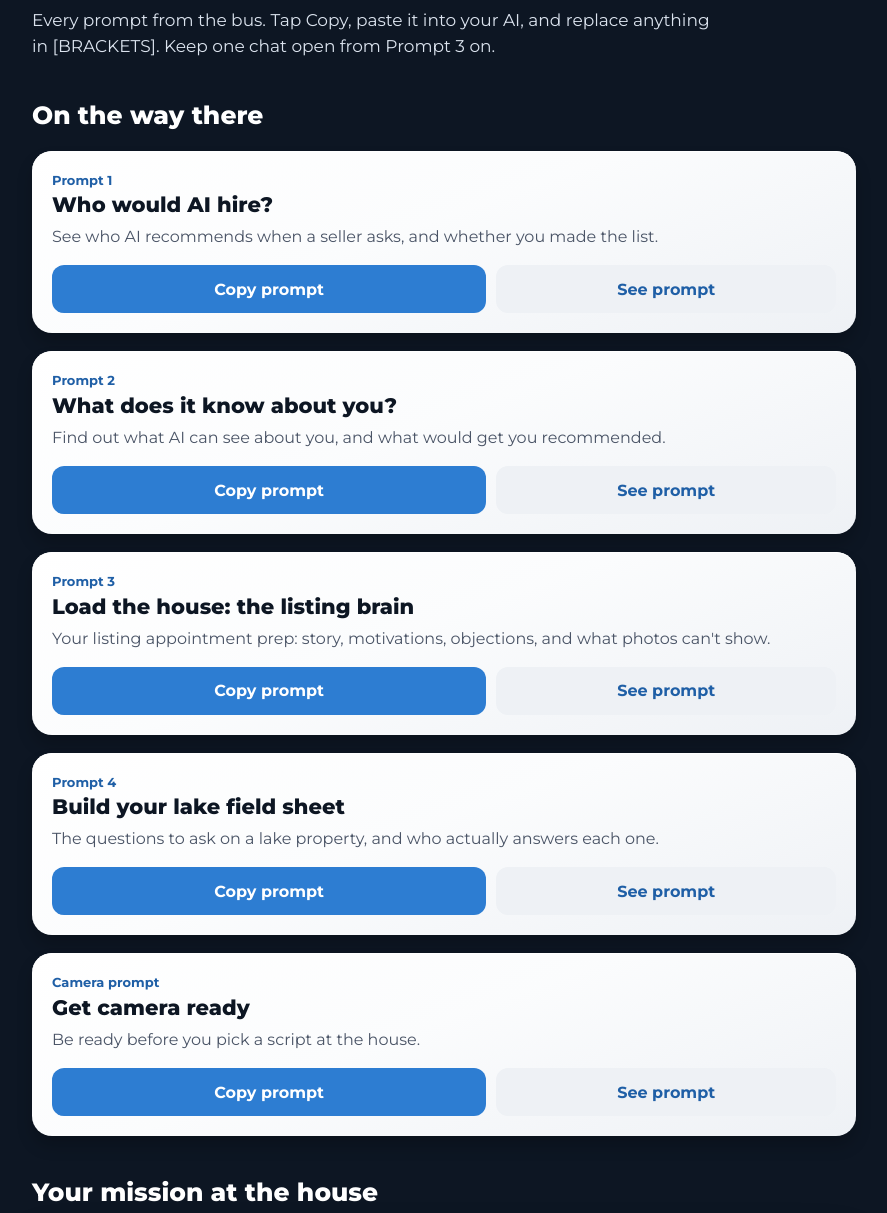
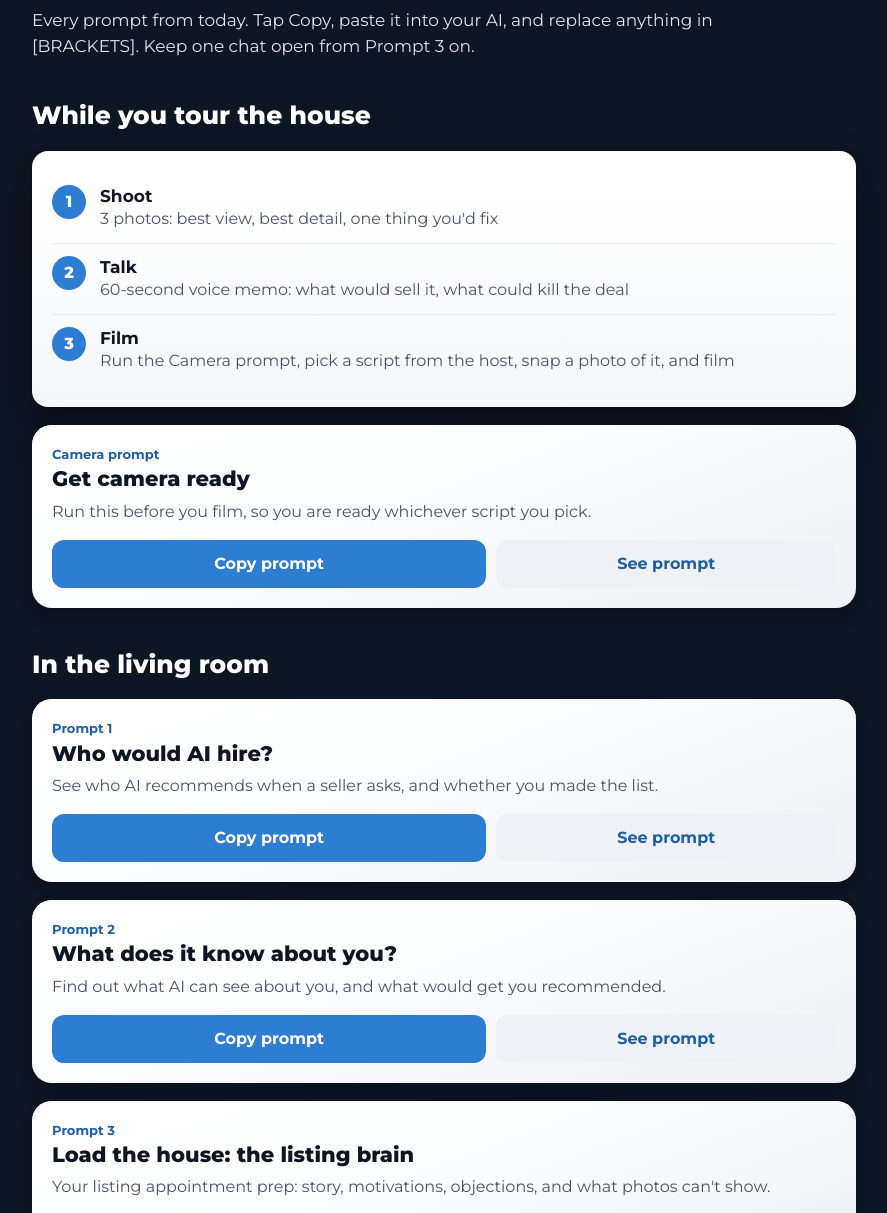
Before and after one commit to iambradass/classes-com, a plain HTML site: page lake/index.html in a window 1280 px wide. Shown: the part 199-1412 px from the top of the page, without its empty margins (196-1083 px from the left). Drawn offline with Linux system fonts and the light colour scheme.

Commit message:
Long Cove kit: class moved from the bus to the house
Co-Authored-By: Claude Opus 5.5 <noreply@anthropic.com>
Claude-Session: https://claude.ai/code/session_017R4WDfF8W5dsRvYGxh2QcH

```diff
--- a/lake/index.html
+++ b/lake/index.html
@@ -32,6 +32,7 @@ button,.btn{font:700 16px Montserrat,-apple-system,Helvetica,Arial,sans-serif;mi
 .gf{margin-top:16px;padding-top:14px;border-top:1px solid rgba(255,255,255,.14);font-size:15px;color:#dbe3ee}
 .gf b{color:#fff}
 .sheet{background:linear-gradient(180deg,#fff 0%,#f6f7f9 100%);color:#0d1623;border-radius:16px;padding:22px 20px;box-shadow:0 1px 1px rgba(0,0,0,.08),0 3px 8px rgba(0,0,0,.14),0 20px 44px rgba(0,0,0,.32)}
+.sheet.gap{margin-bottom:18px}
 .row{display:flex;gap:14px;padding:12px 0}
 .row+.row{border-top:1px solid #e6e9ee}
 .row>i{flex:none;width:34px;height:34px;border-radius:50%;background:#2d7dd2;color:#fff;font-style:normal;font-weight:800;display:flex;align-items:center;justify-content:center}
@@ -46,8 +47,23 @@ button,.btn{font:700 16px Montserrat,-apple-system,Helvetica,Arial,sans-serif;mi
 @media(min-width:760px){h1{font-size:52px}.links{grid-template-columns:1fr 1fr}}
 </style></head><body><main class="wrap">
 <h1>Your Long Cove <span>kit</span></h1>
-<p class="sub">Every prompt from the bus. Tap Copy, paste it into your AI, and replace anything in [BRACKETS]. Keep one chat open from Prompt 3 on.</p>
-<h2>On the way there</h2>
+<p class="sub">Every prompt from today. Tap Copy, paste it into your AI, and replace anything in [BRACKETS]. Keep one chat open from Prompt 3 on.</p>
+<h2>While you tour the house</h2>
+<div class="sheet gap"><div class="row"><i>1</i><div><b>Shoot</b><span>3 photos: best view, best detail, one thing you&#x27;d fix</span></div></div><div class="row"><i>2</i><div><b>Talk</b><span>60-second voice memo: what would sell it, what could kill the deal</span></div></div><div class="row"><i>3</i><div><b>Film</b><span>Run the Camera prompt, pick a script from the host, snap a photo of it, and film</span></div></div></div>
+<article class="pt"><div class="pf"><p class="pn">Camera prompt</p><h3>Get camera ready</h3><p class="pw">Run this before you film, so you are ready whichever script you pick.</p><div class="act"><button class="cp" data-t="prC">Copy prompt</button><button class="sh" data-s="pbC" aria-expanded="false">See prompt</button></div></div><div class="pb" id="pbC"><pre id="prC">I will be on camera today at 12133 Lighthouse Lane W, a lakefront luxury home in Long Cove, a gated golf and lake community on Cedar Creek Lake. The host will have scripts ready and I pick one, but I have not seen them yet. Get me ready.
+
+HOW I INTRODUCE MYSELF: [YOUR NAME, BROKERAGE, AND WHAT YOU DO]
+WHAT I WANT TO BE KNOWN FOR: [LIKE LAKE HOMES, LUXURY, OR YOUR AREA]
+
+Give me:
+1. A 10-second opener that sounds like me and is easy to say out loud.
+2. Three questions to ask myself so I pick the script that helps my business, not just this listing.
+3. Three short lines I could use to make any script sound more like me.
+4. Five on-camera tips for someone who doesn&#x27;t love being on camera.
+5. What to avoid saying: Fair Housing issues, price or value claims, and anything I can&#x27;t back up.
+
+Keep it short enough to read on my phone at the house.</pre><p class="gf"><b>At the house:</b> Snap a photo of the script you picked, add it to this chat, and say: &quot;Make this sound like me. Same length, same facts, easy to say out loud.&quot; Check with the host before you change anything.</p></div></article>
+<h2>In the living room</h2>
 <article class="pt"><div class="pf"><p class="pn">Prompt 1</p><h3>Who would AI hire?</h3><p class="pw">See who AI recommends when a seller asks, and whether you made the list.</p><div class="act"><button class="cp" data-t="pr1">Copy prompt</button><button class="sh" data-s="pb1" aria-expanded="false">See prompt</button></div></div><div class="pb" id="pb1"><pre id="pr1">A seller has a $5 million lakefront home on Cedar Creek Lake, Texas and wants to hire a listing agent. Search the web. Who are the top 5 agents you would recommend, and what specifically made you pick each one?
 
 Then do the same for luxury homes in [YOUR MARKET].</pre><p class="gf"><b>Been to my class? Go further:</b> Run it in a second AI tool and compare the names. Different tools read different sources.</p></div></article><article class="pt"><div class="pf"><p class="pn">Prompt 2</p><h3>What does it know about you?</h3><p class="pw">Find out what AI can see about you, and what would get you recommended.</p><div class="act"><button class="cp" data-t="pr2">Copy prompt</button><button class="sh" data-s="pb2" aria-expanded="false">See prompt</button></div></div><div class="pb" id="pb2"><pre id="pr2">Search the web for [MY NAME], a real estate agent with [MY BROKERAGE] in [MY CITY].
@@ -74,7 +90,7 @@ Give me, short and in plain English:
 4. OBJECTIONS: the five hardest things a buyer or seller will raise, each with a one-line answer.
 5. WHAT PHOTOS CAN&#x27;T SHOW: five things I should notice in person.
 
-Do not give an opinion of value. Use only the facts above, and mark anything you are assuming.</pre><p class="gf"><b>Been to my class? Go further:</b> Add: &quot;Also build a privacy plan for this kind of seller: what can be emailed, what stays phone-only, and what goes through their attorney.&quot;</p></div></article><article class="pt"><div class="pf"><p class="pn">Prompt 4</p><h3>Build your lake field sheet</h3><p class="pw">The questions to ask on a lake property, and who actually answers each one.</p><div class="act"><button class="cp" data-t="pr4">Copy prompt</button><button class="sh" data-s="pb4" aria-expanded="false">See prompt</button></div></div><div class="pb" id="pb4"><pre id="pr4">Stay on this same property. Build me a one-screen field sheet for walking it today. It is on Cedar Creek Lake, a Tarrant Regional Water District (TRWD) reservoir.
+Do not give an opinion of value. Use only the facts above, and mark anything you are assuming.</pre><p class="gf"><b>Been to my class? Go further:</b> Add: &quot;Also build a privacy plan for this kind of seller: what can be emailed, what stays phone-only, and what goes through their attorney.&quot;</p></div></article><article class="pt"><div class="pf"><p class="pn">Prompt 4</p><h3>Build your lake field sheet</h3><p class="pw">The questions to ask on a lake property, and who actually answers each one.</p><div class="act"><button class="cp" data-t="pr4">Copy prompt</button><button class="sh" data-s="pb4" aria-expanded="false">See prompt</button></div></div><div class="pb" id="pb4"><pre id="pr4">Stay on this same property. Build me a one-screen field sheet of what to check on a lake home like this. It is on Cedar Creek Lake, a Tarrant Regional Water District (TRWD) reservoir.
 
 Group the questions under:
 - Water and shoreline (dock and bulkhead permits, flood easement, water levels)
@@ -85,23 +101,7 @@ Group the questions under:
 
 For each question, say who answers it: listing agent, HOA, TRWD, inspector, insurance agent, surveyor, title company, or attorney.
 
-Then star the 5 that matter most today. Keep it tight enough to read on a phone. Do not state legal conclusions or quote rules you aren&#x27;t sure of. Tell me where to confirm instead.</pre><p class="gf"><b>Been to my class? Go further:</b> Add: &quot;Turn the top 5 into a client-ready risk register: the risk, what we do about it, and the decision deadline.&quot;</p></div></article><article class="pt"><div class="pf"><p class="pn">Camera prompt</p><h3>Get camera ready</h3><p class="pw">Be ready before you pick a script at the house.</p><div class="act"><button class="cp" data-t="prC">Copy prompt</button><button class="sh" data-s="pbC" aria-expanded="false">See prompt</button></div></div><div class="pb" id="pbC"><pre id="prC">I will be on camera at this property today. The host will have scripts ready and I pick one, but I have not seen them yet. Get me ready, using what is already in this chat.
-
-HOW I INTRODUCE MYSELF: [YOUR NAME, BROKERAGE, AND WHAT YOU DO]
-WHAT I WANT TO BE KNOWN FOR: [LIKE LAKE HOMES, LUXURY, OR YOUR AREA]
-
-Give me:
-1. A 10-second opener that sounds like me and is easy to say out loud.
-2. Three questions to ask myself so I pick the script that helps my business, not just this listing.
-3. Three short lines I could use to make any script sound more like me.
-4. Five on-camera tips for someone who doesn&#x27;t love being on camera.
-5. What to avoid saying: Fair Housing issues, price or value claims, and anything I can&#x27;t back up.
-
-Keep it short enough to read on my phone at the house.</pre><p class="gf"><b>At the house:</b> Snap a photo of the script you picked, add it to this chat, and say: &quot;Make this sound like me. Same length, same facts, easy to say out loud.&quot; Check with the host before you change anything.</p></div></article>
-<h2>Your mission at the house</h2>
-<div class="sheet"><div class="row"><i>1</i><div><b>Ask</b><span>Your top 3 questions</span></div></div><div class="row"><i>2</i><div><b>Shoot</b><span>3 photos: best view, best detail, one thing you&#x27;d fix</span></div></div><div class="row"><i>3</i><div><b>Talk</b><span>60-second voice memo: what would sell it, what could kill the deal</span></div></div><div class="row"><i>4</i><div><b>Film</b><span>Pick a script from the host, snap a photo of it, and film</span></div></div></div>
-<h2>On the way back</h2>
-<article class="pt"><div class="pf"><p class="pn">Prompt 5</p><h3>Turn the visit into a launch plan</h3><p class="pw">Your playbook for the next listing like this one, built from what you saw.</p><div class="act"><button class="cp" data-t="pr5">Copy prompt</button><button class="sh" data-s="pb5" aria-expanded="false">See prompt</button></div></div><div class="pb" id="pb5"><pre id="pr5">I just walked the property. Here are my raw notes:
+Then star the 5 that matter most. Keep it tight enough to read on a phone. Do not state legal conclusions or quote rules you aren&#x27;t sure of. Tell me where to confirm instead.</pre><p class="gf"><b>Been to my class? Go further:</b> Add: &quot;Turn the top 5 into a client-ready risk register: the risk, what we do about it, and the decision deadline.&quot;</p></div></article><article class="pt"><div class="pf"><p class="pn">Prompt 5</p><h3>Turn the visit into a launch plan</h3><p class="pw">Your playbook for the next listing like this one, built from what you saw.</p><div class="act"><button class="cp" data-t="pr5">Copy prompt</button><button class="sh" data-s="pb5" aria-expanded="false">See prompt</button></div></div><div class="pb" id="pb5"><pre id="pr5">I just walked the property. Here are my raw notes:
 
 [TAP THE MIC AND TALK FOR 60 SECONDS, OR PASTE YOUR VOICE MEMO]
 
@@ -130,7 +130,7 @@ Write:
 3. One social caption for my video or a photo, plus 3 opening lines for the first 3 seconds of a video.
 4. Three more short video ideas I could film at my next listing.
 
-Warm, direct, not salesy. Put [CHECK THIS] anywhere a market number belongs. Do not invent stats. If my video shows this home, remind me to get the listing agent&#x27;s OK and follow my broker&#x27;s ad rules before posting.</pre><p class="gf"><b>Been to my class? Go further:</b> Add: &quot;Here are 3 real texts I&#x27;ve sent: [PASTE]. Rewrite everything so it sounds like these.&quot;</p></div></article><article class="pt"><div class="pf"><p class="pn">Prompt 8</p><h3>Who do you already know?</h3><p class="pw">Find the lake conversations already sitting in your phone, and send one before we park.</p><div class="act"><button class="cp" data-t="pr8">Copy prompt</button><button class="sh" data-s="pb8" aria-expanded="false">See prompt</button></div></div><div class="pb" id="pb8"><pre id="pr8">I&#x27;m going to name people I know and what they&#x27;ve mentioned. First names are fine.
+Warm, direct, not salesy. Put [CHECK THIS] anywhere a market number belongs. Do not invent stats. If my video shows this home, remind me to get the listing agent&#x27;s OK and follow my broker&#x27;s ad rules before posting.</pre><p class="gf"><b>Been to my class? Go further:</b> Add: &quot;Here are 3 real texts I&#x27;ve sent: [PASTE]. Rewrite everything so it sounds like these.&quot;</p></div></article><article class="pt"><div class="pf"><p class="pn">Prompt 8</p><h3>Who do you already know?</h3><p class="pw">Find the lake conversations already sitting in your phone, and send one before we leave.</p><div class="act"><button class="cp" data-t="pr8">Copy prompt</button><button class="sh" data-s="pb8" aria-expanded="false">See prompt</button></div></div><div class="pb" id="pb8"><pre id="pr8">I&#x27;m going to name people I know and what they&#x27;ve mentioned. First names are fine.
 
 [TAP THE MIC. NAME 5 PEOPLE WHO HAVE MENTIONED A LAKE, A BOAT, GOLF, A SECOND HOME, SELLING A BUSINESS, OR OUTGROWING THEIR HOME.]
 
```
